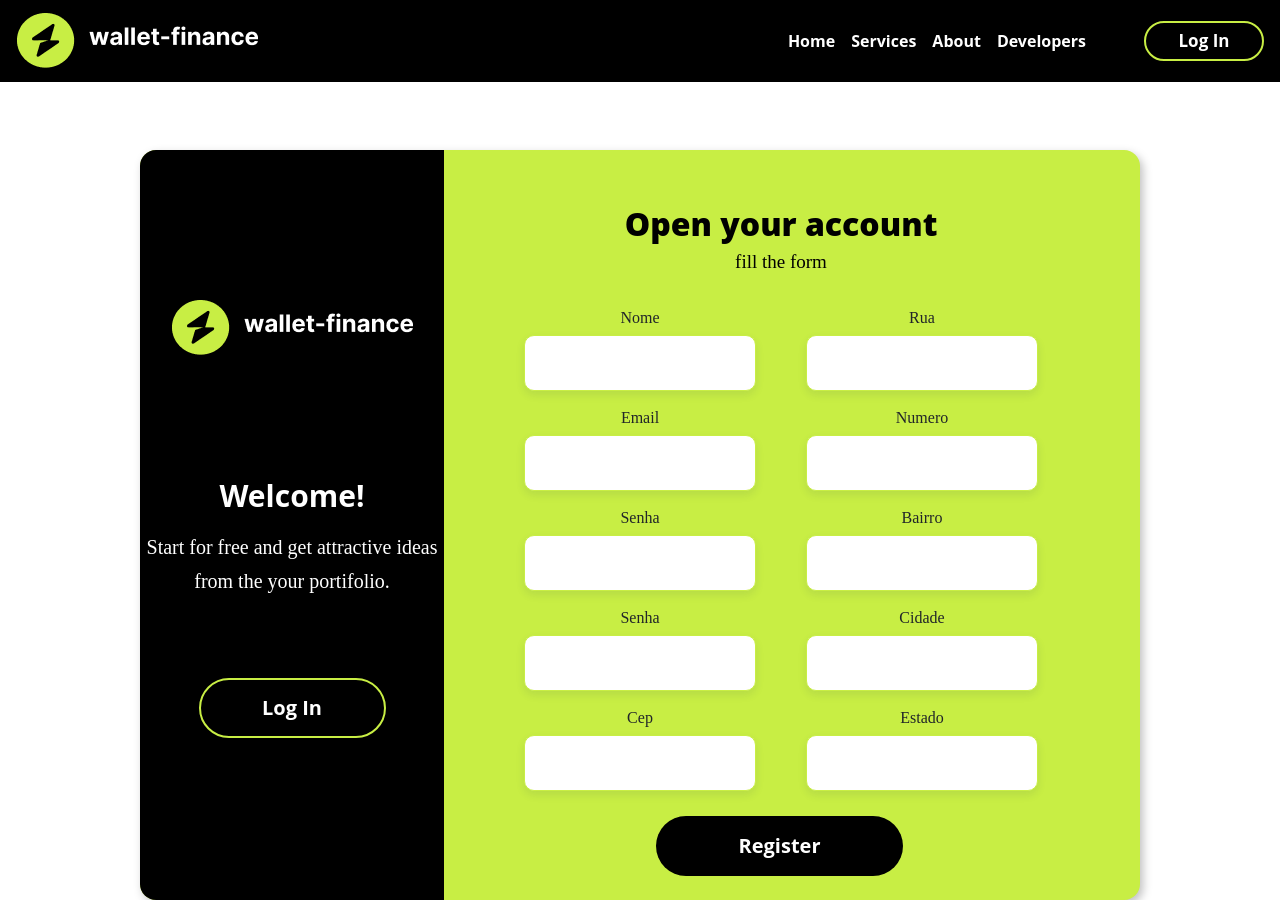
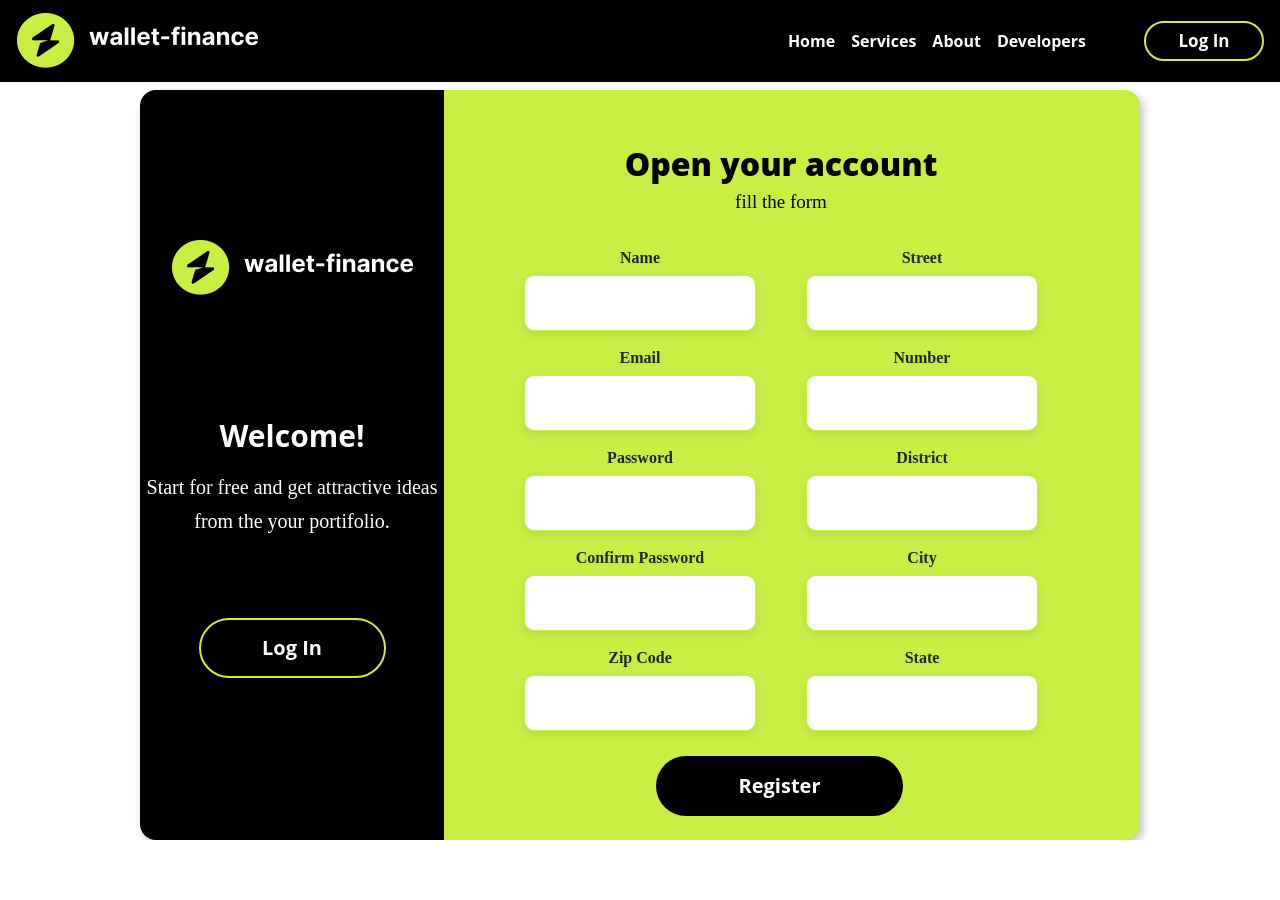
Before and after one commit to thiagofreitascarneiro/wallet-Finance, a Vue app: page /register in a window 1280 px wide. After the commit the page ends 840 px from the top, so only its background shows below. Built offline with nearby package versions, Linux system fonts and the light colour scheme; no server answers.

Commit message:
get api zipcode to fill auto form

```diff
--- a/services/services.js
+++ b/services/services.js
@@ -2,7 +2,7 @@ import axios from 'axios';
 
 
 const axiosInstance = axios.create({
-    baseURL: "http://localhost:3000"
+    baseURL: "http://localhost:8080"
 })
 
 export const api = {
--- a/src/assets/scss/global.scss
+++ b/src/assets/scss/global.scss
@@ -9,6 +9,7 @@ form {
     label {
         margin-bottom: 5px;
         font-family: $fontText;
+        font-weight: 700;
       }
 
       input, textarea {
--- a/src/store/index.js
+++ b/src/store/index.js
@@ -24,9 +24,16 @@ export default new Vuex.Store({
   mutations: {
     VERIFY_LOGIN(state, payload) {
       state.login = payload;
-    }
+    },
+    REGISTER_USER(state, payload) {
+      state.usuario = Object.assign(state.user, payload);
+    },
   },
   actions: {
+    CHANGE_REGISTER_USER(context, value) {
+      context.commit('REGISTER_USER', value)
+      console.log('actions',this.state.user)
+    }
   },
   modules: {
   }
--- a/src/views/AboutClient.vue
+++ b/src/views/AboutClient.vue
@@ -154,7 +154,7 @@ export default {
                 background: #FFFFFF;
                 box-shadow: 0px 2px 32px $cor2;
                 border-radius: $borderRadius;
-                margin-top: 60px;
+                margin-top: 69px;
                 margin-left: 50px;
 
                 .description-customer {
@@ -201,7 +201,7 @@ export default {
                 background: #FFFFFF;
                 box-shadow: 0px 2px 32px $cor2;
                 border-radius: $borderRadius;
-                margin-top: 20px;
+                margin-top: 32px;
                 margin-left: 50px;
 
                 .description-customer {
--- a/src/views/RegisterUser.vue
+++ b/src/views/RegisterUser.vue
@@ -21,37 +21,37 @@
                 <div class="form-register">
                     <form>
                         <div class="form-part-1">
-                            <label for="nome" style="margn-left:50px">Nome</label>
-                            <input id="nome" name="nome" type="text" v-model="nome">
+                            <label for="name" style="margn-left:50px">Name</label>
+                            <input id="name" name="name" type="text" v-model="name">
 
                             <label for="email">Email</label>
                             <input id="email" name="email" type="email" v-model="email">
 
-                            <label for="senha">Senha</label>
-                            <input id="senha" name="senha" type="password" v-model="senha">
+                            <label for="password">Password</label>
+                            <input id="password" name="senha" type="password" v-model="password">
 
-                            <label for="senha">Senha</label>
-                            <input id="senha" name="senha" type="password" v-model="senha">
+                            <label for="password">Confirm Password</label>
+                            <input id="password" name="password" type="password" v-model="password">
 
-                            <label for="cep">Cep</label>
-                            <input id="cep" name="cep" type="text" v-model="cep" @keyup="fillZipCode">
+                            <label for="">Zip Code</label>
+                            <input id="zipcode" name="zipcode" type="text" v-model="zipcode" @keyup="fillZipCode()">
 
                         </div>
                         <div class="form-part-2">
-                            <label for="rua">Rua</label>
-                            <input id="rua" name="rua" type="text" v-model="rua">
+                            <label for="street">Street</label>
+                            <input id="street" name="street" type="text" v-model="street">
 
-                            <label for="numero">Numero</label>
-                            <input id="numero" name="numero" type="text" v-model="numero">
+                            <label for="number">Number</label>
+                            <input id="number" name="number" type="text" v-model="number">
 
-                            <label for="bairro">Bairro</label>
-                            <input id="bairro" name="bairro" type="text" v-model="bairro">
+                            <label for="district">District</label>
+                            <input id="district" name="district" type="text" v-model="district">
 
-                            <label for="cidade">Cidade</label>
-                            <input id="cidade" name="cidade" type="text" v-model="cidade">
+                            <label for="city">City</label>
+                            <input id="city" name="city" type="text" v-model="city">
 
-                            <label for="estado">Estado</label>
-                            <input id="estado" name="estado" type="text" v-model="estado">
+                            <label for="state">State</label>
+                            <input id="state" name="state" type="text" v-model="state">
 
                             <button class="button">
                                 Register
@@ -70,8 +70,8 @@
 
 <script>
 import NavBar from '../components/NavBar.vue';
-// import mapFilds from '../../services/helpers.js'
-import getZipCode from '../../services/services.js'
+import {mapFields} from '../../services/helpers.js'
+import {getZipCode} from '../../services/services.js'
 
 export default {
     name: 'RegisterUser',
@@ -80,34 +80,39 @@ export default {
 
         }
     },
-
-    // computed: {
-    //     ...mapFilds({
-    //         fields: ["name", "email", "street",
-    //         "password", "zipcode", "number", "district",
-    //         "city", "state" ],
-    //         base: "usuario",
-    //         mutation: ""
-    //     })
-    // },
-
+    computed: {
+        ...mapFields({
+            fields: ["name", "email", "street",
+            "password", "zipcode", "number", "district",
+            "city", "state" ],
+            base: "user",
+            mutation: "REGISTER_USER"
+        })
+    },
     components: {
         NavBar
     },
 
     methods: {
         fillZipCode() {
-            const cep = this.cep.replace(/\D/g, "");
-            if(cep.length == 8) {
-                getZipCode(cep).then(response => {
-                    console.log(response)
-                    this.street = response.data.logradouro
-                })
-            }
+            getZipCode(this.zipcode).then(response => {
+                console.log(response)
+                this.street = response.data.logradouro;
+                this.district = response.data.bairro;
+                this.city = response.data.uf;
+                this.state = response.data.localidade;
+            })
+            console.log('aqui')
+
         },
         toLoginPage() {
             this.$router.push("/login")
-        }
+        },
+    },
+    mounted() {
+        getZipCode('03478040').then(response => {
+            console.log(response.data)
+        })
     }
 }
 </script>
@@ -118,7 +123,7 @@ export default {
 .container-register {
     display: flex;
     justify-content: center;
-    margin-top: 150px;
+    margin-top: 90px;
     .register-content {
         width: 1000px;
         height: 750px;
```
